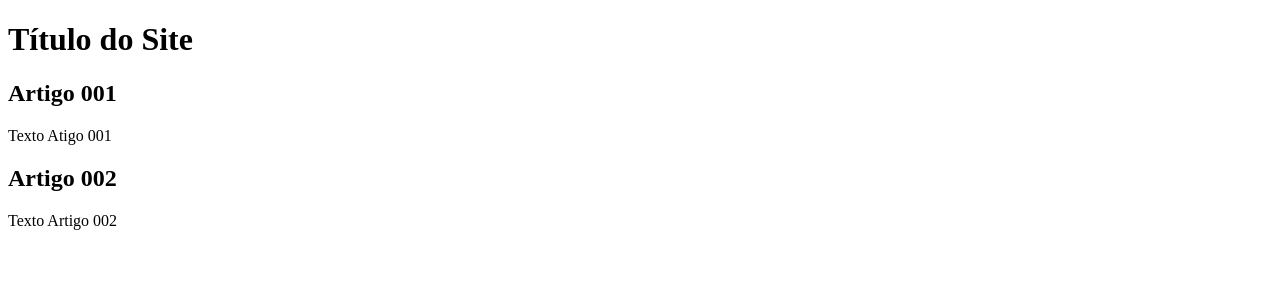
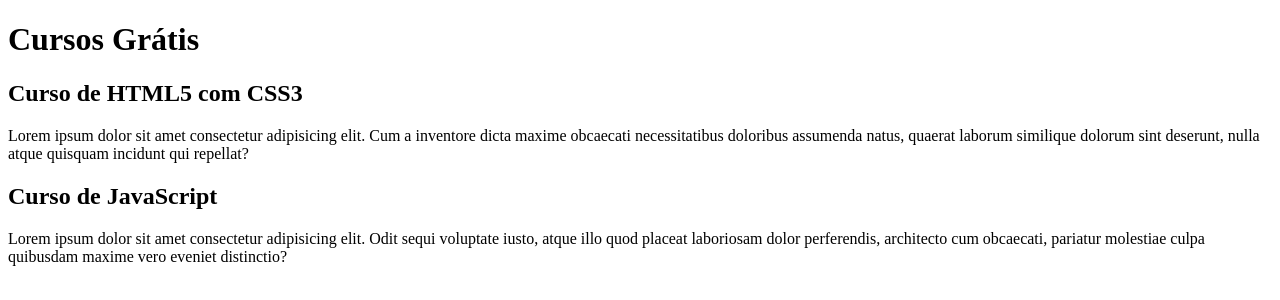
Before and after one commit to LidianeMendess/projeto-site, a plain HTML site: page index.html in a window 1280 px wide. Drawn offline with Linux system fonts and the light colour scheme.

Commit message:
Comecei a escrever o conteúdo

```diff
--- a/index.html
+++ b/index.html
@@ -9,15 +9,15 @@
 <body>
     <main>
         <header>
-            <h1>Título do Site</h1>
+            <h1>Cursos Grátis</h1>
         </header>
         <article>
-            <h2>Artigo 001</h2>
-            <p>Texto Atigo 001</p>
+            <h2>Curso de HTML5 com CSS3</h2>
+            <p>Lorem ipsum dolor sit amet consectetur adipisicing elit. Cum a inventore dicta maxime obcaecati necessitatibus doloribus assumenda natus, quaerat laborum similique dolorum sint deserunt, nulla atque quisquam incidunt qui repellat?</p>
         </article>
         <article>
-            <h2>Artigo 002 </h2>
-            <p>Texto Artigo 002</p>
+            <h2>Curso de JavaScript </h2>
+            <p>Lorem ipsum dolor sit amet consectetur adipisicing elit. Odit sequi voluptate iusto, atque illo quod placeat laboriosam dolor perferendis, architecto cum obcaecati, pariatur molestiae culpa quibusdam maxime vero eveniet distinctio?</p>
         </article>
     </main>
 </body>
```
